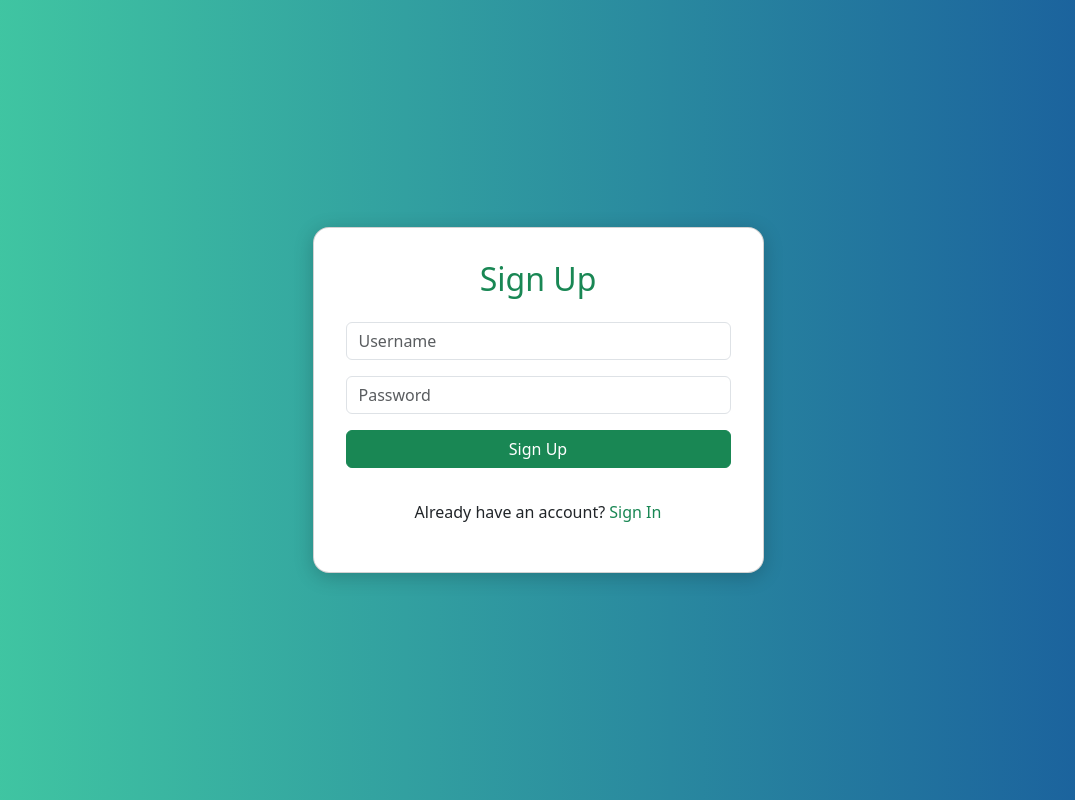
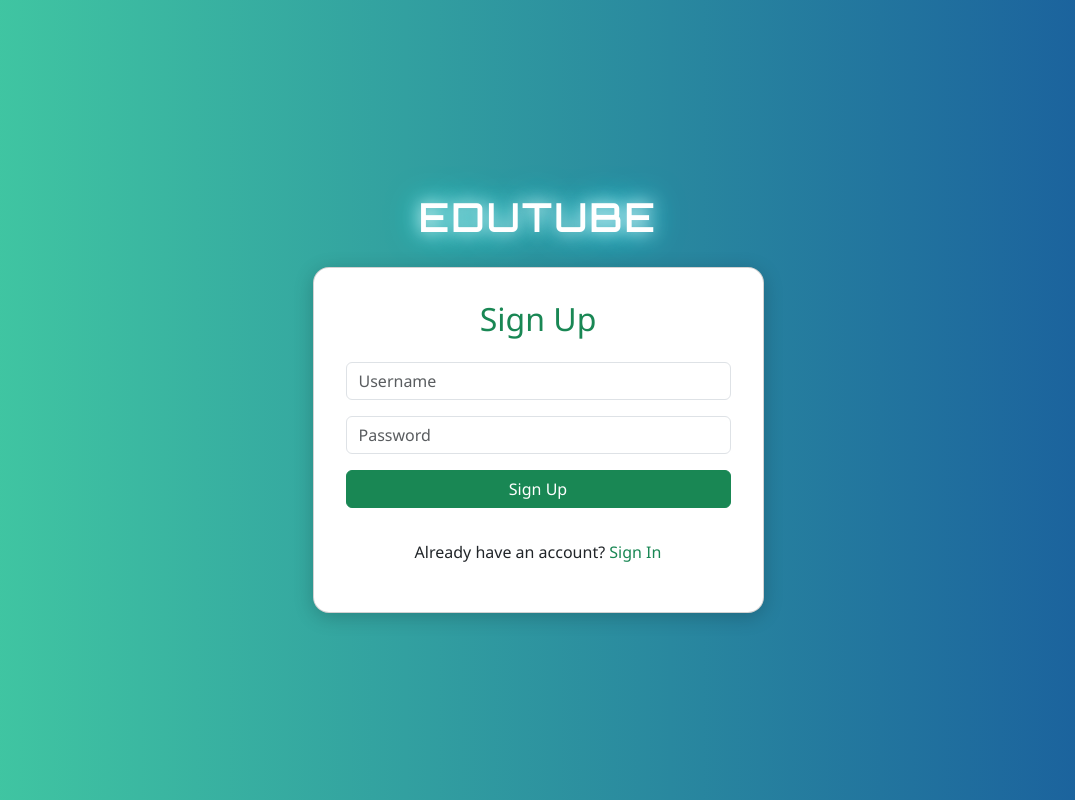
Before and after one commit to rithik-dev31/django_final_project, a Django app: page / in a window 1280 px wide. Shown: the whole page, without its empty margins (102-1177 px from the left). Run offline with Django 5.2, Linux system fonts and the light colour scheme.

Commit message:
"second commit after bugs solve"

```diff
--- a/static/template/login/signup.html
+++ b/static/template/login/signup.html
@@ -6,6 +6,8 @@
     <title>Sign Up</title>
     <!-- Bootstrap 5 CDN -->
     <link href="https://cdn.jsdelivr.net/npm/bootstrap@5.3.0/dist/css/bootstrap.min.css" rel="stylesheet">
+    <!-- Google Font for Brand -->
+    <link href="https://fonts.googleapis.com/css2?family=Orbitron:wght@600&display=swap" rel="stylesheet">
     <style>
         body {
             background: linear-gradient(to right, #43cea2, #185a9d);
@@ -13,12 +15,36 @@
             display: flex;
             align-items: center;
             justify-content: center;
+            flex-direction: column;
+            font-family: 'Segoe UI', sans-serif;
         }
+
+        .brand-title {
+            font-family: 'Orbitron', sans-serif;
+            font-size: 2.5rem;
+            color: #ffffff;
+            margin-bottom: 20px;
+            animation: glow 2s infinite ease-in-out;
+            letter-spacing: 2px;
+        }
+
+        @keyframes glow {
+            0%, 100% { text-shadow: 0 0 10px #fff, 0 0 20px #00f2fe; }
+            50% { text-shadow: 0 0 20px #fff, 0 0 40px #00f2fe; }
+        }
+
         .card {
             padding: 2rem;
             border-radius: 1rem;
             box-shadow: 0 4px 20px rgba(0, 0, 0, 0.2);
+            animation: slideUp 0.7s ease;
         }
+
+        @keyframes slideUp {
+            from { opacity: 0; transform: translateY(30px); }
+            to { opacity: 1; transform: translateY(0); }
+        }
+
         .form-control:focus {
             box-shadow: 0 0 0 0.2rem rgba(24, 90, 157, 0.4);
         }
@@ -26,6 +52,10 @@
 </head>
 <body>
 
+<!-- EDUTUBE Brand -->
+<div class="brand-title">EDUTUBE</div>
+
+<!-- Sign Up Card -->
 <div class="container">
     <div class="row justify-content-center">
         <div class="col-md-5">
```
